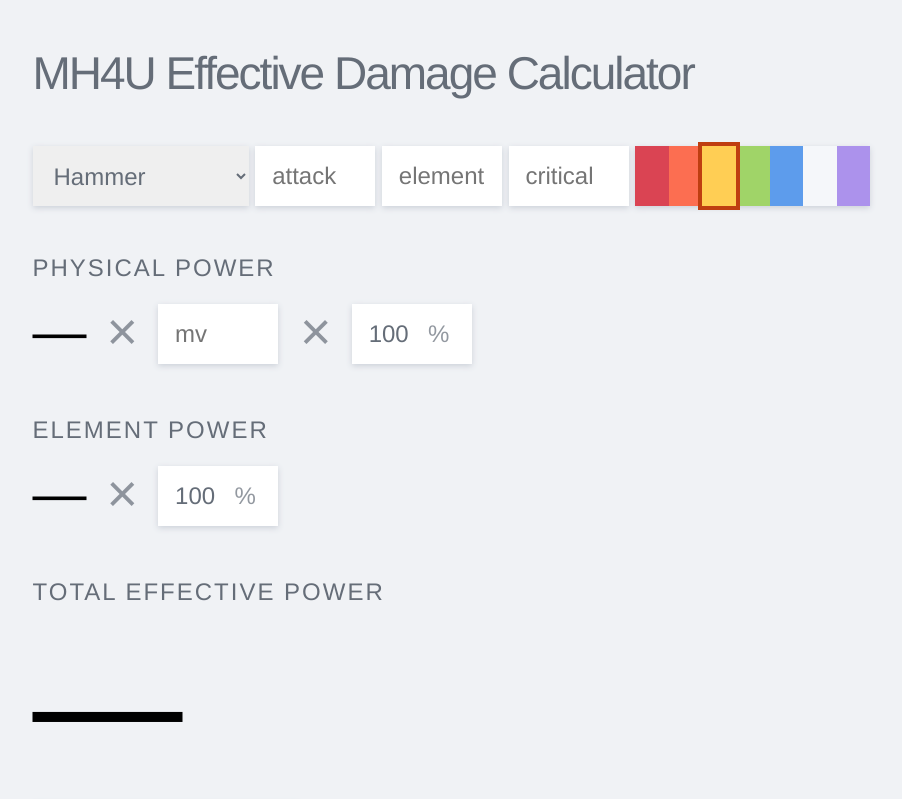
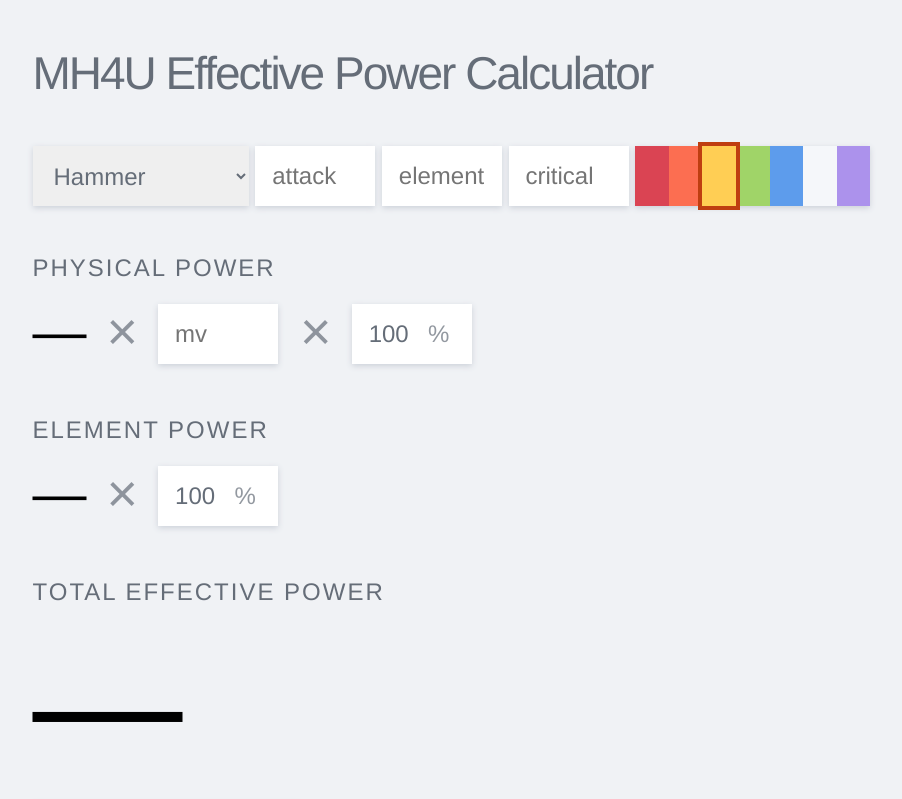
Before and after one commit to jordanranson/mh4u-effective-damage-calc, a plain HTML site: page index.html in a window 1280 px wide. Shown: the top 799 px of the page, without its empty margins (185-1087 px from the left). Drawn offline with Linux system fonts and the light colour scheme; a script that the page names is missing.

Commit message:
Update index.html

```diff
--- a/index.html
+++ b/index.html
@@ -2,7 +2,7 @@
 <html>
 <head>
     <meta charset="utf-8">
-    <title></title>
+    <title>MH4U Effective Power Calculator</title>
     <meta name="description" content="">
     <style>
         * {
@@ -222,7 +222,7 @@
 </head>
 <body>
     <div class="wrapper">
-        <header>MH4U Effective Damage Calculator</header>
+        <header>MH4U Effective Power Calculator</header>
 
         <section class="input-section">
             <span class="select-box">
```
